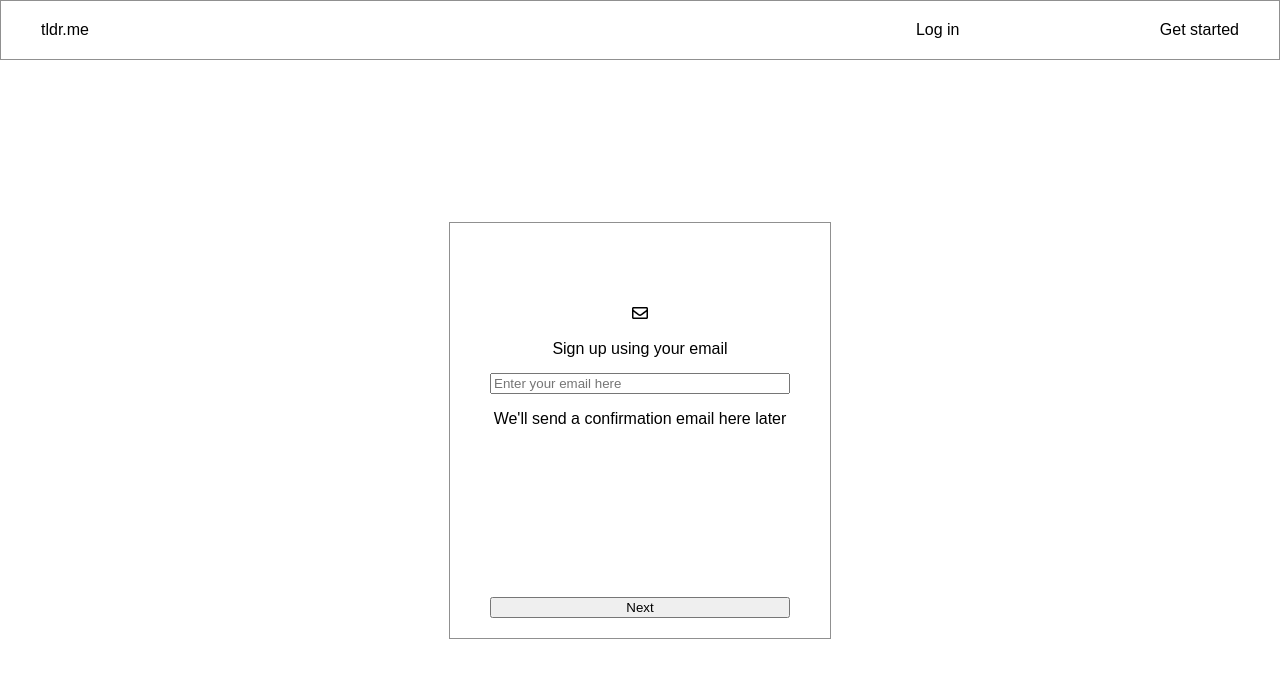
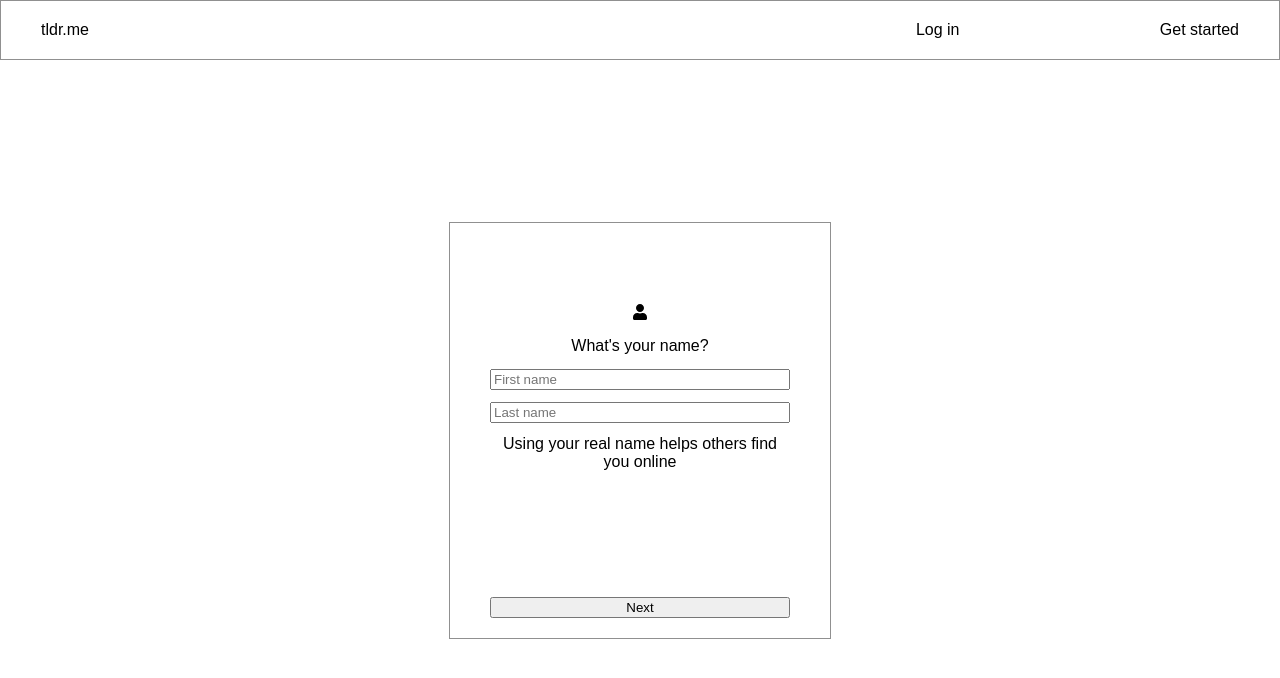
Before and after one commit to cjativa/tldr, a React (Create React App) app: page /sign-up/name in a window 1280 px wide. Before the commit this address led to /sign-up/email. Shown: the top 678 px of the page. Built offline with nearby package versions, Linux system fonts and the light colour scheme.

Commit message:
navigation through sign up

```diff
--- a/src/components/signUp/signUp.tsx
+++ b/src/components/signUp/signUp.tsx
@@ -1,7 +1,7 @@
-import React, { useState } from 'react';
-import { Route, Switch, useHistory, Redirect } from 'react-router-dom';
+import React, { useState, useEffect } from 'react';
+import { Route, Switch, useHistory, Redirect, useLocation } from 'react-router-dom';
 import { faEnvelope } from '@fortawesome/free-regular-svg-icons';
-import { faKey } from '@fortawesome/free-solid-svg-icons';
+import { faKey, faUser } from '@fortawesome/free-solid-svg-icons';
 import { FontAwesomeIcon } from '@fortawesome/react-fontawesome';
 
 import { useEnterPress } from '../../shared/customHooks';
@@ -9,39 +9,77 @@ import { useEnterPress } from '../../shared/customHooks';
 export const SignUp = () => {
 
     const [email, setEmail] = useState('');
-    const [password, setPassword] = useState(null);
+    const [password, setPassword] = useState('');
 
-    const [firstName, setFirstName] = useState(null);
-    const [lastName, setLastName] = useState(null);
+    const [firstName, setFirstName] = useState('');
+    const [lastName, setLastName] = useState('');
 
     const history = useHistory();
+    const location = useLocation();
 
-    const next = (caller: string, data) => {
+    const [submitState, setSubmit] = useState(false);
 
-        switch (caller) {
+    const onChange = (event) => {
+
+        const { value, name } = event.target;
+
+        switch (name) {
             case 'email':
-                setEmail(data.email);
-                history.push('/sign-up/password');
+                setEmail(value);
                 break;
 
             case 'password':
-                setPassword(data.password);
-                history.push('/sign-up/name');
+                setPassword(value);
                 break;
 
-            case 'name':
-                setFirstName(data.firstName);
-                setLastName(data.lastName);
+            case 'firstName':
+                setFirstName(value);
+                break;
+
+            case 'lastName':
+                setLastName(value);
                 break;
         }
     }
+
+
+    const submit = () => {
+
+        const caller = location.pathname;
+
+        if (caller.includes('email')) {
+            if (/^([a-zA-Z0-9_\-\.]+)@([a-zA-Z0-9_\-\.]+)\.([a-zA-Z]{2,5})$/.test(email)) {
+                history.push('/sign-up/password');
+            }
+        }
+
+        if (caller.includes('password')) {
+            history.push('/sign-up/name');
+        }
+
+        if (caller.includes('name')) {
+        }
+
+    }
+
+
+    useEnterPress(setSubmit);
+
+    useEffect(() => {
+        if (submitState) {
+            submit();
+            setSubmit(false);
+        }
+    }, [submitState]);
+
 
     return (
         <div className="sign-up">
             <div className="sign-up__panel">
                 <Switch>
-                    <Route path="/sign-up/email" exact render={() => <EmailPanel next={next} email={email} />} />
-                    <Route path="/sign-up/password" render={() => <PasswordPanel next={next} />} />
+                    <Route path="/sign-up/email" exact render={() => <EmailPanel submit={submit} email={email} onChange={onChange} />} />
+                    <Route path="/sign-up/password" render={() => <PasswordPanel submit={submit} />} />
+                    <Route path="/sign-up/name" render={() => <NamePanel firstName={firstName} lastName={lastName} submit={submit} onChange={onChange} />} />
                     <Redirect to="/sign-up/email" />
                 </Switch>
             </div>
@@ -50,56 +88,50 @@ export const SignUp = () => {
 }
 
 const NamePanel = (props) => {
+    const { onChange, submit, firstName, lastName } = props;
+
+    return (
+        <div className="password-panel">
+            <div className="form-section" >
+                <div><FontAwesomeIcon icon={faUser} /></div>
+                <p>What's your name?</p>
+                <input type="text" name="firstName" placeholder="First name" value={firstName} onChange={onChange} />
+                <input type="text" name="lastName" placeholder="Last name" value={lastName} onChange={onChange} />
+                <span>Using your real name helps others find you online</span>
+            </div>
+            <button className="btn" onClick={() => submit()}>Next</button>
+        </div>
+    )
+}
+
+const PasswordPanel = (props) => {
+    const { onChange, submit, password } = props;
+
     return (
         <div className="password-panel">
             <div className="form-section" >
                 <div><FontAwesomeIcon icon={faKey} /></div>
                 <p>Set a password</p>
-                <input type="password" placeholder="Enter a password here" />
+                <input type="password" name="password" placeholder="Enter a password here" value={password} onChange={onChange} />
                 <span>You'll log in using it</span>
             </div>
-            <button className="btn" onClick={() => props.next()}>Next</button>
-        </div>
-    )
-}
-
-const PasswordPanel = (props) => {
-    return (
-        <div className="password-panel">
-            <div className="form-section" >
-                <div><FontAwesomeIcon icon={faKey} /></div>
-                <p>Set a password</p>
-                <input type="password" placeholder="Enter a password here" />
-                <span>You'll log in using it</span>
-            </div>
-            <button className="btn" onClick={() => props.next()}>Next</button>
+            <button className="btn" onClick={() => submit()}>Next</button>
         </div>
     )
 }
 
 const EmailPanel = (props) => {
-
-    const [email, setEmail] = useState('');
-
-    /** Handle email submission */
-    const submitEmail = () => {
-        const emailIsValid = /^[a-zA-Z0-9]+@(?:[a-zA-Z0-9]+\.)+[A-Za-z]+$/.test(email);
-        emailIsValid && props.next('email', { email });
-    };
-
-    /** Handle on change and enter key press */
-    const onChange = (event) => setEmail(event.target.value);
-    useEnterPress() && submitEmail();
+    const { email, onChange, submit } = props;
 
     return (
         <div className="email-panel">
             <div className="form-section" >
                 <div><FontAwesomeIcon icon={faEnvelope} /></div>
                 <p>Sign up using your email</p>
-                <input type="email" placeholder="Enter your email here" value={email || props.email} onChange={onChange} />
+                <input type="email" name="email" placeholder="Enter your email here" value={email} onChange={onChange} />
                 <span>We'll send a confirmation email here later</span>
             </div>
-            <button className="btn" onClick={() => submitEmail()}>Next</button>
+            <button className="btn" onClick={() => submit()}>Next</button>
         </div>
     )
 }
--- a/src/shared/customHooks.tsx
+++ b/src/shared/customHooks.tsx
@@ -1,27 +1,23 @@
 import { useEffect, useState } from 'react';
 
 /** Executes a provided function when enter key is pressed */
-export const useEnterPress = () => {
+export const useEnterPress = (updateOnEnter) => {
 
-    const [enterPressed, setPressed] = useState(null);
+    const keyPressListener = ({ code }) => {
+        if (code === "Enter" || code === "NumpadEnter") {
+            updateOnEnter(true);
+        }
+    };
 
     useEffect(() => {
-        const listener = event => {
-            if (event.code === "Enter" || event.code === "NumpadEnter") {
-                setPressed(true);
-            }
-        };
-
         // Set up listener
-        document.addEventListener("keydown", listener);
+        document.addEventListener('keydown', keyPressListener);
 
         // Remove listener on unmount
         return () => {
-            document.removeEventListener("keydown", listener);
+            document.removeEventListener('keydown', keyPressListener);
         };
     }, []);
-
-    return enterPressed;
 }
 
 /** */
```
